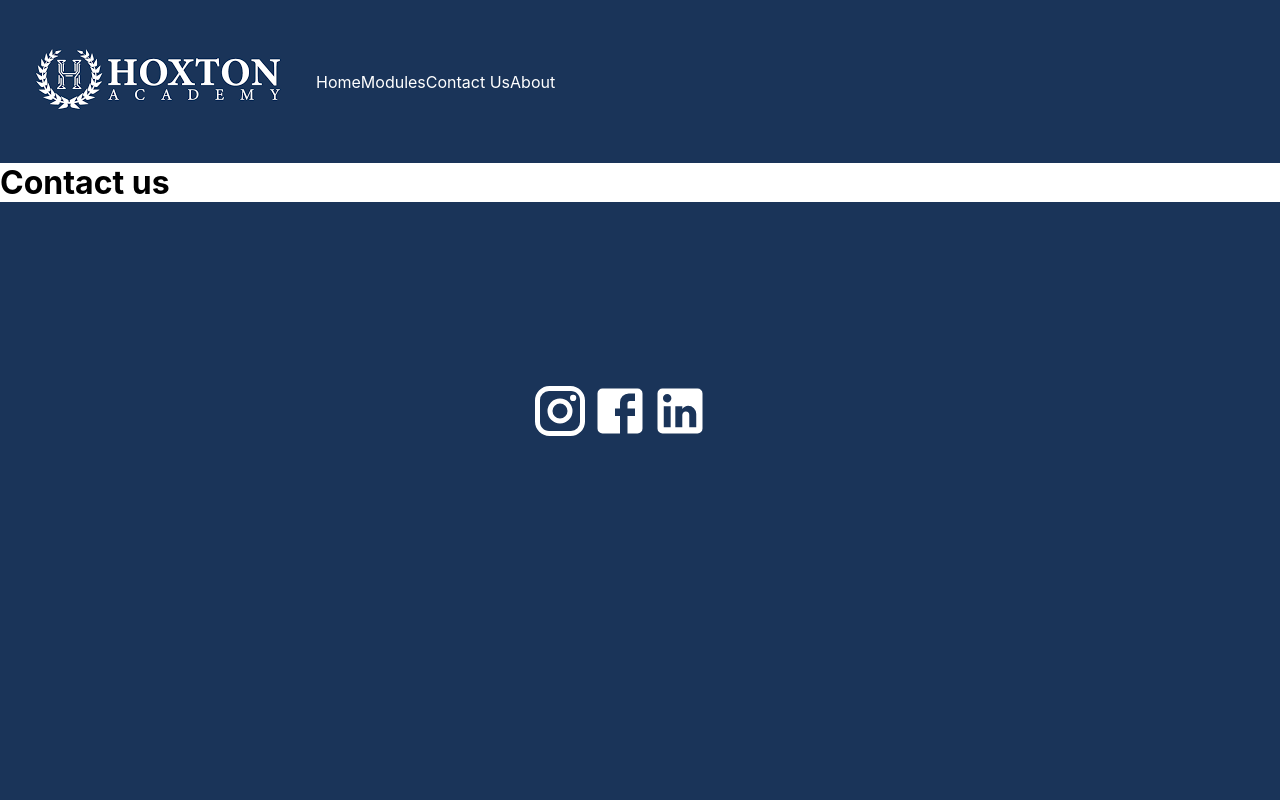
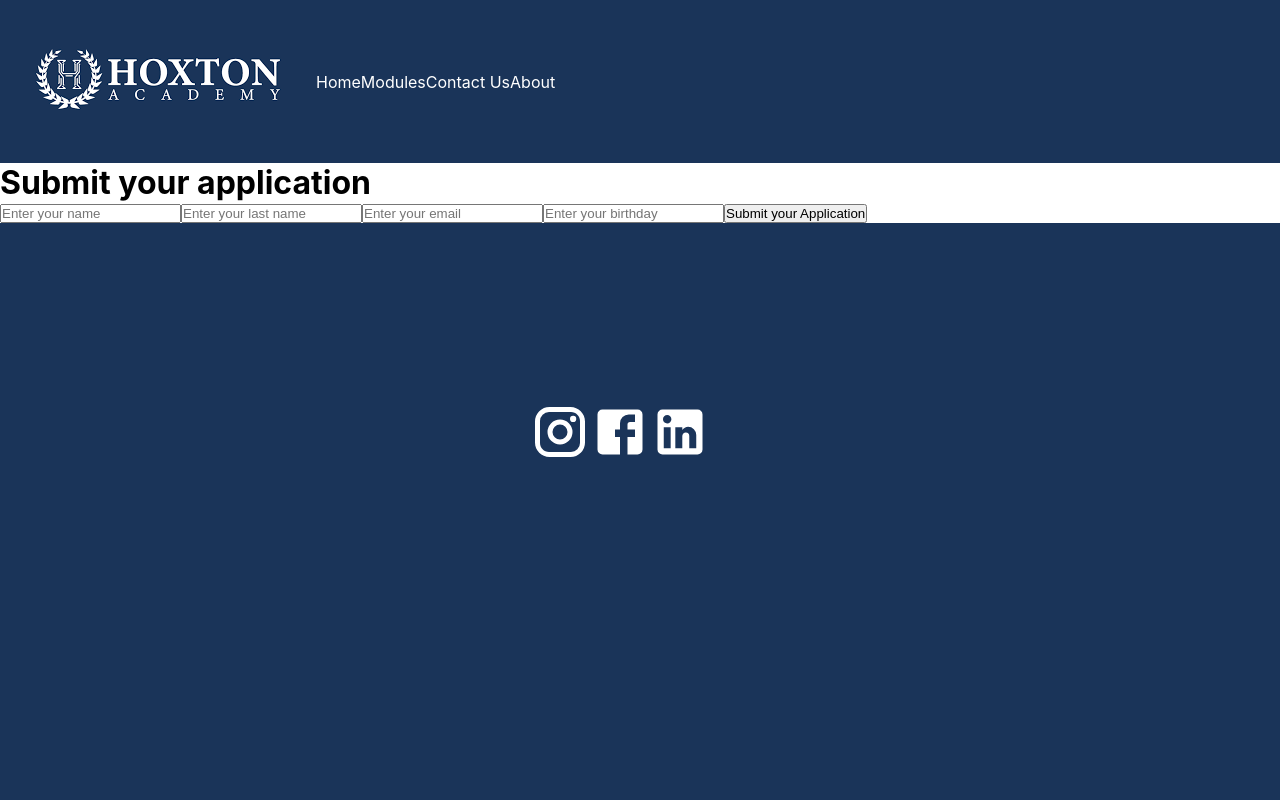
Before and after one commit to denis-projects/hoxton-react-project, a React (Vite) app: page /contact in a window 1280 px wide. Shown: the top 800 px of the page. Built offline with nearby package versions, Linux system fonts and the light colour scheme.

Commit message:
Adding a form on contact page

```diff
--- a/src/pages/Contact.jsx
+++ b/src/pages/Contact.jsx
@@ -1,9 +1,19 @@
 import React from 'react';
 
 function Contact() {
-    return <div>
-        <h1>Contact us</h1>
-    </div>;
+    return (
+        <>
+            <h1>Submit your application</h1>
+            <form>
+                <input type="text" placeholder='Enter your name' />
+                <input type="text" placeholder='Enter your last name' />
+                <input type="email" placeholder='Enter your email' />
+                <input type="text" placeholder='Enter your birthday' />
+
+                <button>Submit your Application</button>
+            </form>
+        </>
+    )
 }
 
 export default Contact;
```
